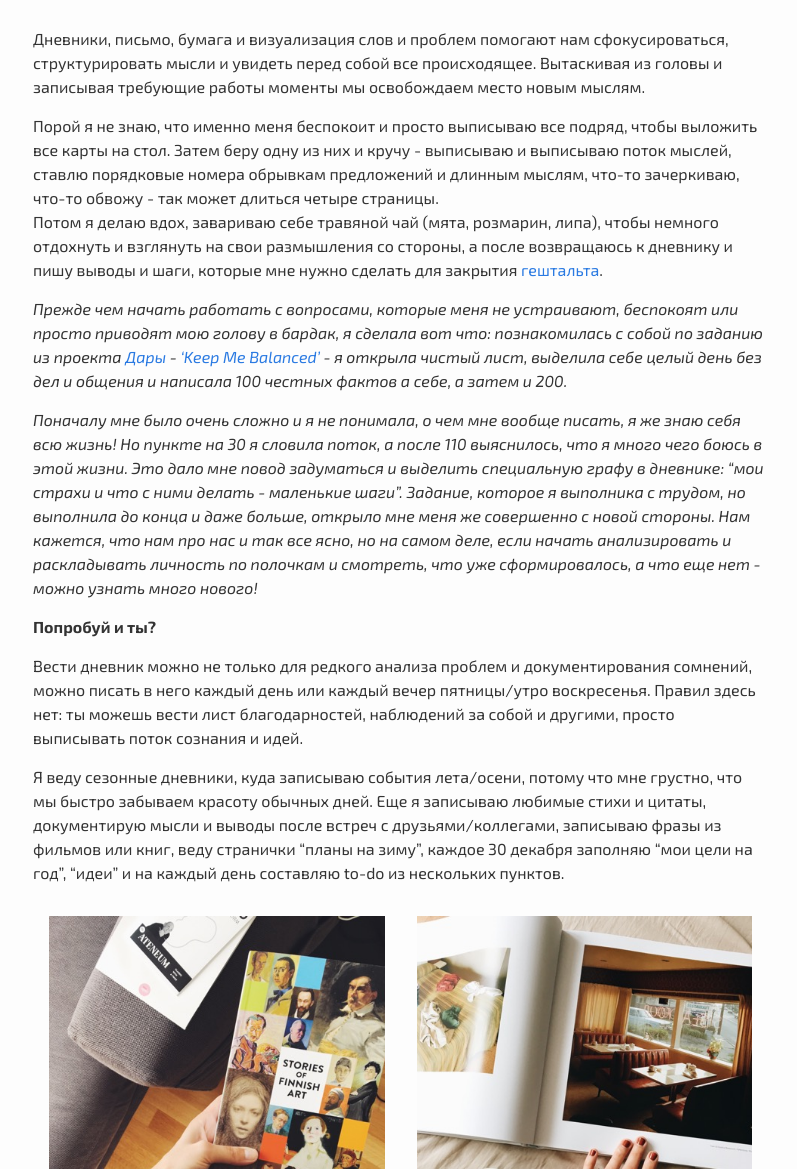
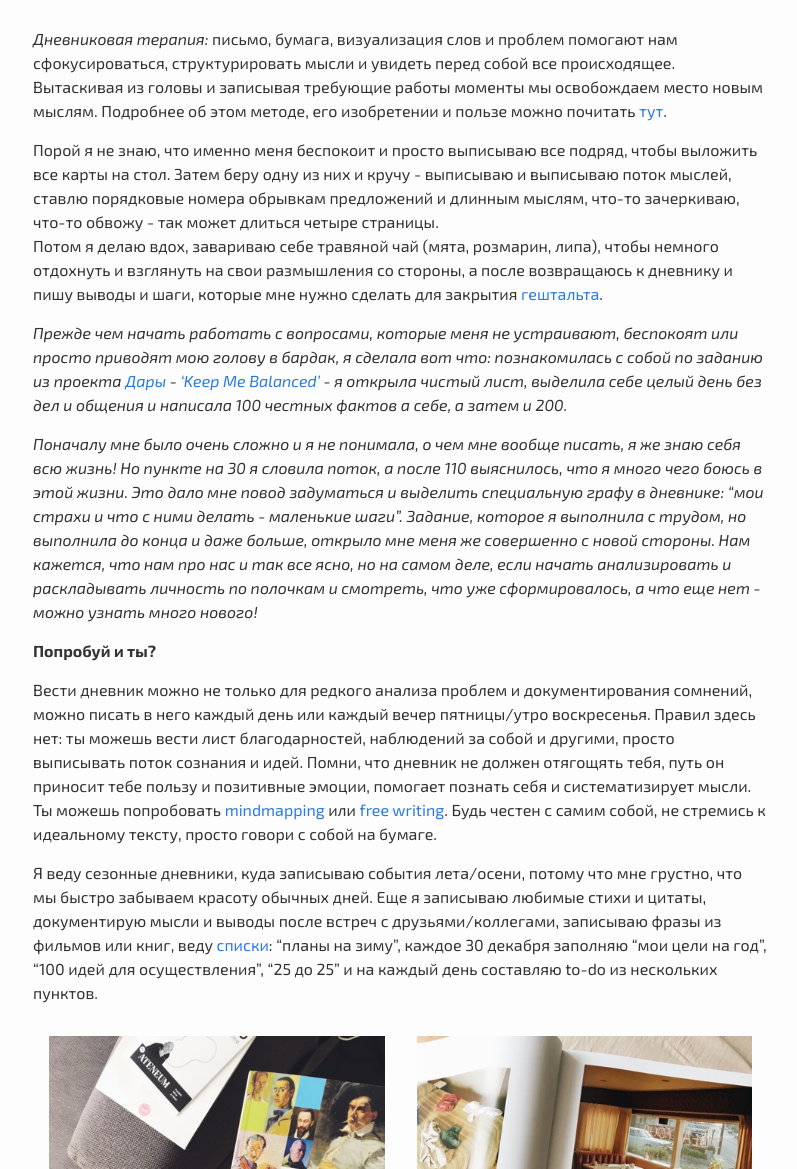
Before and after one commit to djagya/lara-blog, a Jekyll site: the page built from _posts/2017-10-17-self-discovery-and-meditation.md, in a window 1280 px wide and 1400 px high, scrolled down 2740 px, cut to the strip 231-1400 px from the top of the window. Shown: the whole strip, without its empty margins (97-894 px from the left). Built offline with Jekyll 4.4.1, drawn with Linux system fonts in a browser that asks for light colours; nearby versions of some CDN libraries; comment, search, counter and statistics services are not loaded; some of the changed text lies outside the part shown.

Commit message:
lara changes

```diff
--- a/_posts/2017-10-17-self-discovery-and-meditation.md
+++ b/_posts/2017-10-17-self-discovery-and-meditation.md
@@ -54,7 +54,7 @@ date: 2017-10-17
   ![](/assets/images/2017/10/88.JPG)
 {% endimages %}
 
-Дневники, письмо, бумага и визуализация слов и проблем помогают нам сфокусироваться, структурировать мысли и увидеть перед собой все происходящее. Вытаскивая из головы и записывая требующие работы моменты мы освобождаем место новым мыслям.
+*Дневниковая терапия:* письмо, бумага, визуализация слов и проблем помогают нам сфокусироваться, структурировать мысли и увидеть перед собой все происходящее. Вытаскивая из головы и записывая требующие работы моменты мы освобождаем место новым мыслям. Подробнее об этом методе, его изобретении и пользе можно почитать [тут](http://www.wonderzine.com/wonderzine/life/life/214505-journal-therapy).
 
 Порой я не знаю, что именно меня беспокоит и просто выписываю все подряд, чтобы выложить все карты на стол. Затем беру одну из них и кручу - выписываю и выписываю поток мыслей, ставлю порядковые номера обрывкам предложений и длинным мыслям, что-то зачеркиваю, что-то обвожу - так может длиться четыре страницы.
 Потом я делаю вдох, завариваю себе травяной чай (мята, розмарин, липа), чтобы немного отдохнуть и взглянуть на свои размышления со стороны, а после возвращаюсь к дневнику и пишу выводы и шаги, которые мне нужно сделать для закрытия [гештальта](https://ru.wikipedia.org/wiki/Гештальтпсихология).
@@ -62,13 +62,13 @@ date: 2017-10-17
 
 *Прежде чем начать работать с вопросами, которые меня не устраивают, беспокоят или просто приводят мою голову в бардак, я сделала вот что: познакомилась с собой по заданию из проекта [Дары](https://www.instagram.com/daramuscat/) - ['Keep Me Balanced'](http://www.daramuscat.com/2014/10/keep-me-balanced-project-1.html) - я открыла чистый лист, выделила себе целый день без дел и общения и написала 100 честных фактов а себе, а затем и 200.*
 
-*Поначалу мне было очень сложно и я не понимала, о чем мне вообще писать, я же знаю себя всю жизнь! Но пункте на 30 я словила поток, а после 110 выяснилось, что я много чего боюсь в этой жизни. Это дало мне повод задуматься и выделить специальную графу в дневнике: "мои страхи и что с ними делать - маленькие шаги". Задание, которое я выполника с трудом, но выполнила до конца и даже больше, открыло мне меня же совершенно с новой стороны. Нам кажется, что нам про нас и так все ясно, но на самом деле, если начать анализировать и раскладывать личность по полочкам и смотреть, что уже сформировалось, а что еще нет - можно узнать много нового!*
+*Поначалу мне было очень сложно и я не понимала, о чем мне вообще писать, я же знаю себя всю жизнь! Но пункте на 30 я словила поток, а после 110 выяснилось, что я много чего боюсь в этой жизни. Это дало мне повод задуматься и выделить специальную графу в дневнике: "мои страхи и что с ними делать - маленькие шаги". Задание, которое я выполнила с трудом, но выполнила до конца и даже больше, открыло мне меня же совершенно с новой стороны. Нам кажется, что нам про нас и так все ясно, но на самом деле, если начать анализировать и раскладывать личность по полочкам и смотреть, что уже сформировалось, а что еще нет - можно узнать много нового!*
 
 **Попробуй и ты?**
 
-Вести дневник можно не только для редкого анализа проблем и документирования сомнений, можно писать в него каждый день или каждый вечер пятницы/утро воскресенья. Правил здесь нет: ты можешь вести лист благодарностей, наблюдений за собой и другими, просто выписывать поток сознания и идей.
+Вести дневник можно не только для редкого анализа проблем и документирования сомнений, можно писать в него каждый день или каждый вечер пятницы/утро воскресенья. Правил здесь нет: ты можешь вести лист благодарностей, наблюдений за собой и другими, просто выписывать поток сознания и идей. Помни, что дневник не должен отягощять тебя, путь он приносит тебе пользу и позитивные эмоции, помогает познать себя и систематизирует мысли. Ты можешь попробовать [mindmapping](https://ru.wikipedia.org/wiki/Диаграмма_связей) или [free writing](https://ru.wikipedia.org/wiki/Фрирайтинг). Будь честен с самим собой, не стремись к идеальному тексту, просто говори с собой на бумаге.
 
-Я веду сезонные дневники, куда записываю события лета/осени, потому что мне грустно, что мы быстро забываем красоту обычных дней. Еще я записываю любимые стихи и цитаты, документирую мысли и выводы после встреч с друзьями/коллегами, записываю фразы из фильмов или книг, веду странички "планы на зиму", каждое 30 декабря заполняю "мои цели на год", "идеи" и на каждый день составляю to-do из нескольких пунктов.
+Я веду сезонные дневники, куда записываю события лета/осени, потому что мне грустно, что мы быстро забываем красоту обычных дней. Еще я записываю любимые стихи и цитаты, документирую мысли и выводы после встреч с друзьями/коллегами, записываю фразы из фильмов или книг, веду [списки](https://365done.ru): "планы на зиму", каждое 30 декабря заполняю "мои цели на год", "100 идей для осуществления", "25 до 25" и на каждый день составляю to-do из нескольких пунктов.
 
  {% images %}
   ![](/assets/images/2017/10/15.JPG)
@@ -93,7 +93,7 @@ date: 2017-10-17
   ![](/assets/images/2017/10/26.JPG)
 {% endimages %}
 
-Быть осознанным - быть здесь и сейчас. Просто но сложно: чувствовать свое тело и наблюдать за мыслями, быть спокойным и внимательным одновременно. Не обязательно во время каких-то определенных действий и ритуалов, осознанность - это скорее состояние ума и образ жизни, чем модное хобби.
+Быть осознанным - быть здесь и сейчас. Просто, но сложно: чувствовать свое тело и наблюдать за мыслями, быть спокойным и внимательным одновременно. Не обязательно во время каких-то определенных действий и ритуалов, осознанность - это скорее состояние ума и образ жизни, чем модное хобби.
 
 В развитии и тренировке осознанности помогает медитация. Она заземляет нас, переключает мозг на [альфа-волны](https://www.instagram.com/p/BZ6YU5En4a3/?taken-by=larisazz), налаживает контакт разума и тела, распутывает поток наших мыслей и позволяет нам остановиться.
 
```
Also changed, not shown: other parts of _posts/2017-10-17-self-discovery-and-meditation.md (+1 -1 lines).
